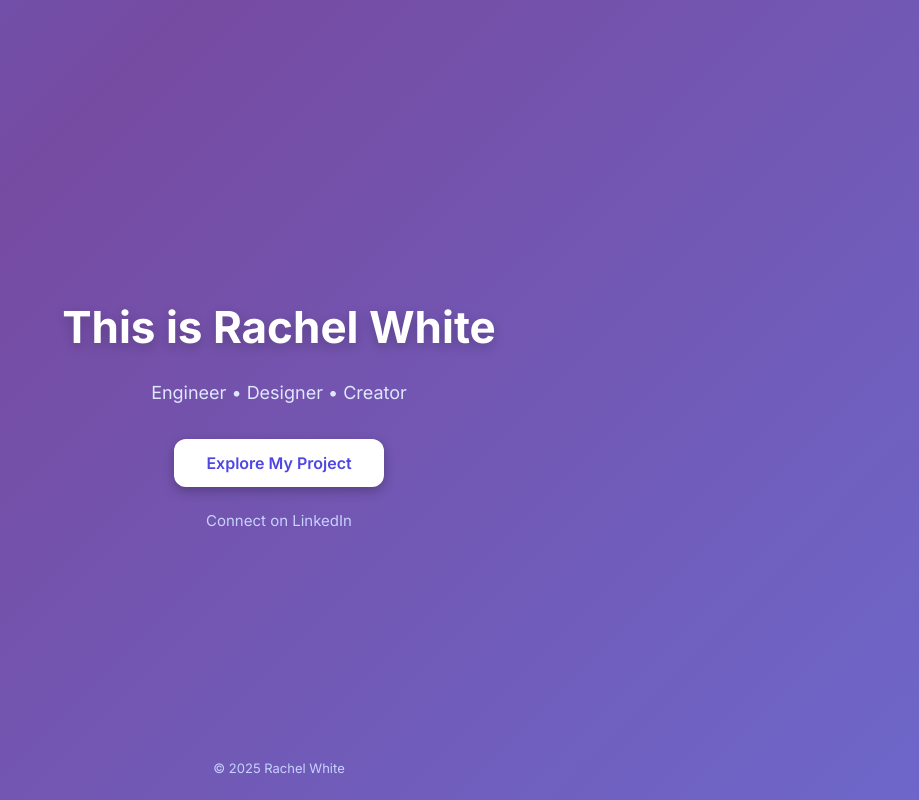
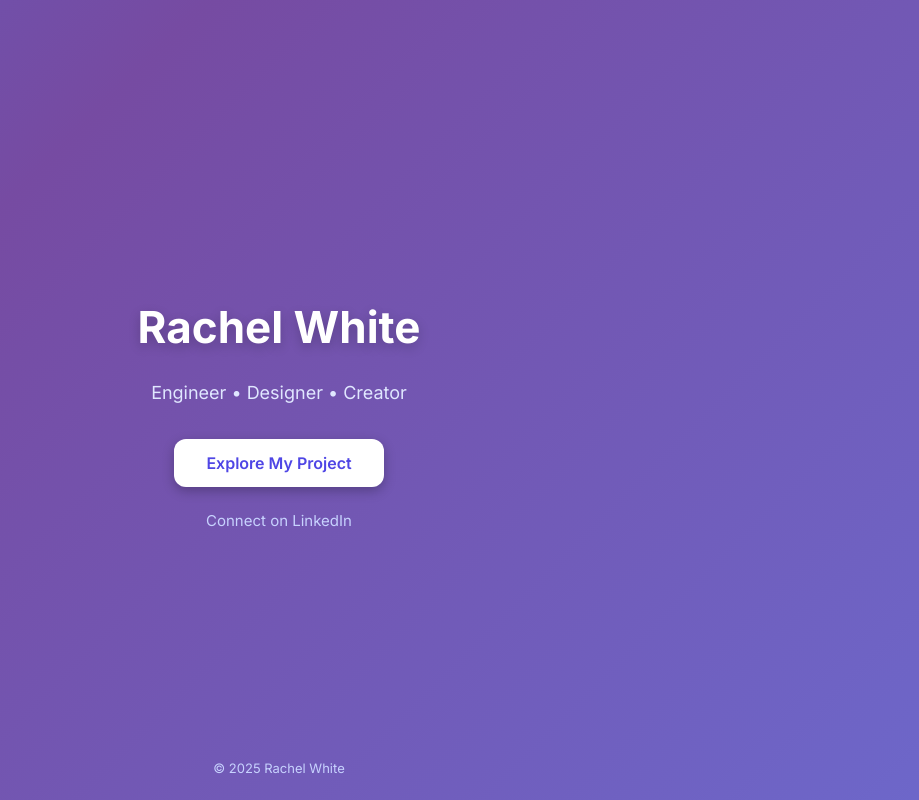
Before and after one commit to rachelawhite53/RW_Portfolio, a plain HTML site: page index.html in a window 1280 px wide. Shown: the whole page, without its empty margins (361-1280 px from the left). Drawn offline with Linux system fonts and the light colour scheme.

```diff
--- a/index.html
+++ b/index.html
@@ -80,7 +80,7 @@
 </style>
 </head>
 <body>
-  <h1>This is Rachel White</h1>
+  <h1>Rachel White</h1>
   <p>Engineer • Designer • Creator</p>
 
   <a href="front.html" class="btn">Explore My Project</a>
```
Also changed, not shown: calcs.html (+1 -1 lines).
